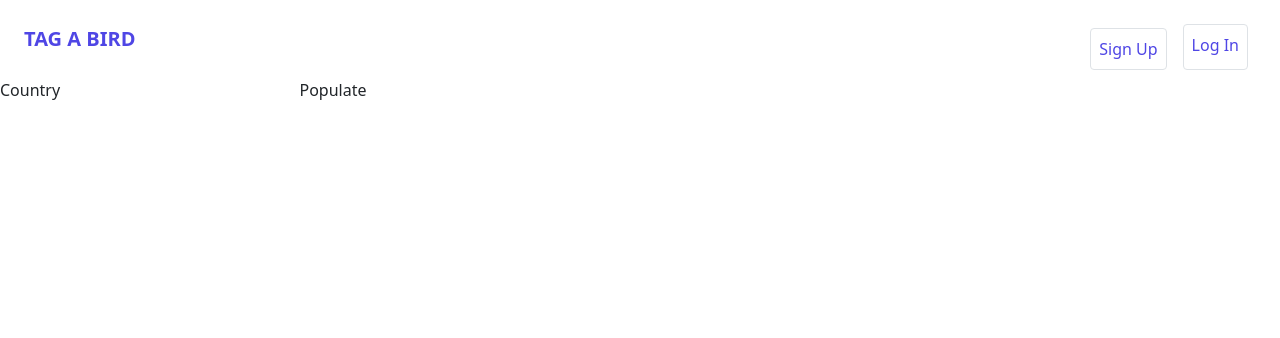
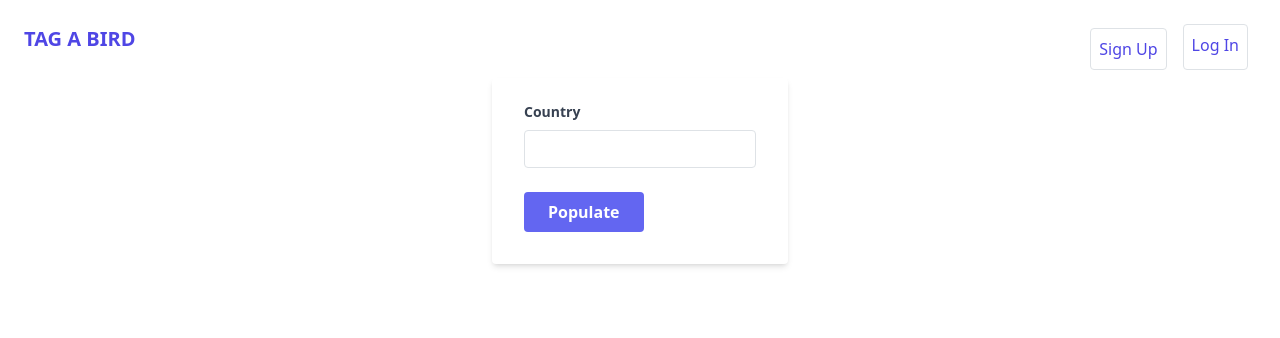
Before and after one commit to tag-a-bird/backend, a Flask app: template tag_a_bird_backend/templates/admin/populate_db.html in a window 1280 px wide. Shown: the top 338 px of the page. Run offline with Flask 2, Linux system fonts and the light colour scheme; the template is opened without the code that fills it, so the values that code supplies are empty; style sheets or scripts are compiled from the project's sources.

Commit message:
add form styling

```diff
--- a/tag_a_bird_backend/templates/admin/populate_db.html
+++ b/tag_a_bird_backend/templates/admin/populate_db.html
@@ -5,9 +5,19 @@
 {% endblock %}
 
 {% block content %}
-<form method="post">
-    <label for="country">Country</label>
-    <input name="country" id="country" required>
-    <button type="submit">Populate</button>
-</form>
+<div class="w-full max-w-xs container mx-auto">
+    <form class="bg-white shadow-md rounded px-8 pt-6 pb-8 mb-4" method="post">
+      <div class="mb-4">
+        <label class="block text-gray-700 text-sm font-bold mb-2" for="country">
+          Country
+        </label>
+        <input class="appearance-none border rounded w-full py-2 px-3 text-gray-700 leading-tight focus:outline-none focus:shadow-outline" name="country" id="country" type="text" placeholder="" required>
+      </div>
+      <div class="flex items-center justify-between">
+        <button class="bg-indigo-500 hover:bg-indigo-700 text-white font-bold py-2 px-4 rounded focus:outline-none focus:shadow-outline" type="submit">
+          Populate
+        </button>
+      </div>
+    </form>
+  </div>
 {% endblock %}
```
Also changed, not shown: tag_a_bird_backend/templates/admin/admin.html (+19 -8 lines).
